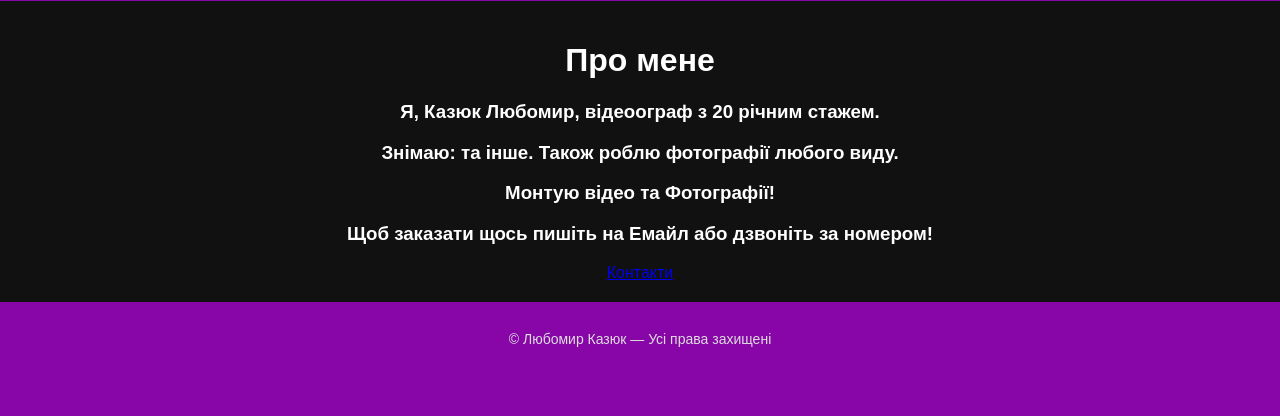
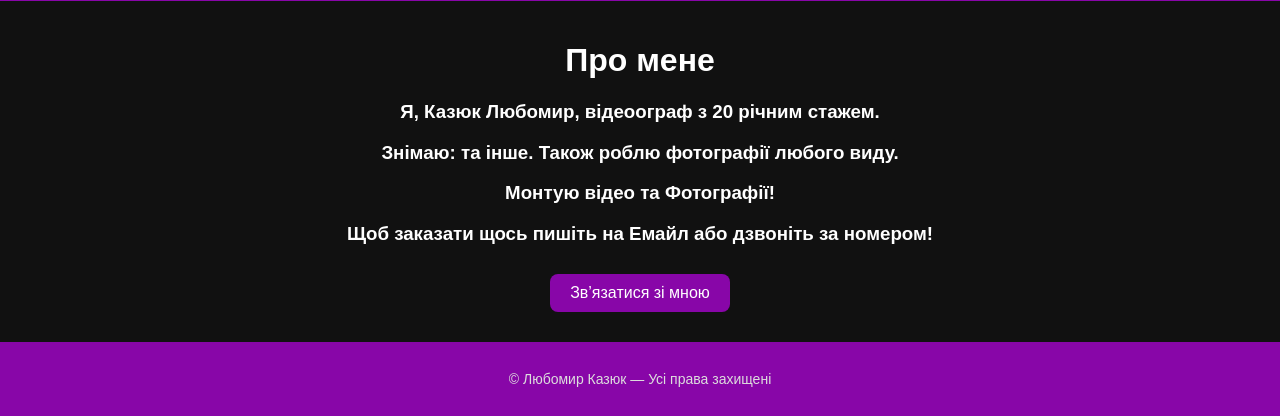
Before and after one commit to VMensem/LubomirVideo, a Flask app: page /about in a window 1280 px wide. Shown: the part 479-895 px from the top of the page. Before the commit the page ends 826 px from the top, so only its background shows below. Run offline with Flask 3, Linux system fonts and the light colour scheme.

Commit message:
Update about.html

```diff
--- a/templates/about.html
+++ b/templates/about.html
@@ -5,5 +5,5 @@
 <h3>Знімаю:  та інше. Також роблю фотографії любого виду.</h3>
 <h3>Монтую відео та Фотографії!</h3>
 <h3>Щоб заказати щось пишіть на Емайл або дзвоніть за номером!</h3>
-<div><a href="{{ url_for('contact') }}" class="btn">Контакти</a></div></center>
+<div><a href="{{ url_for('contact') }}" class="btn-purple">Зв’язатися зі мною</a></div></center>
 {% endblock %}
```
